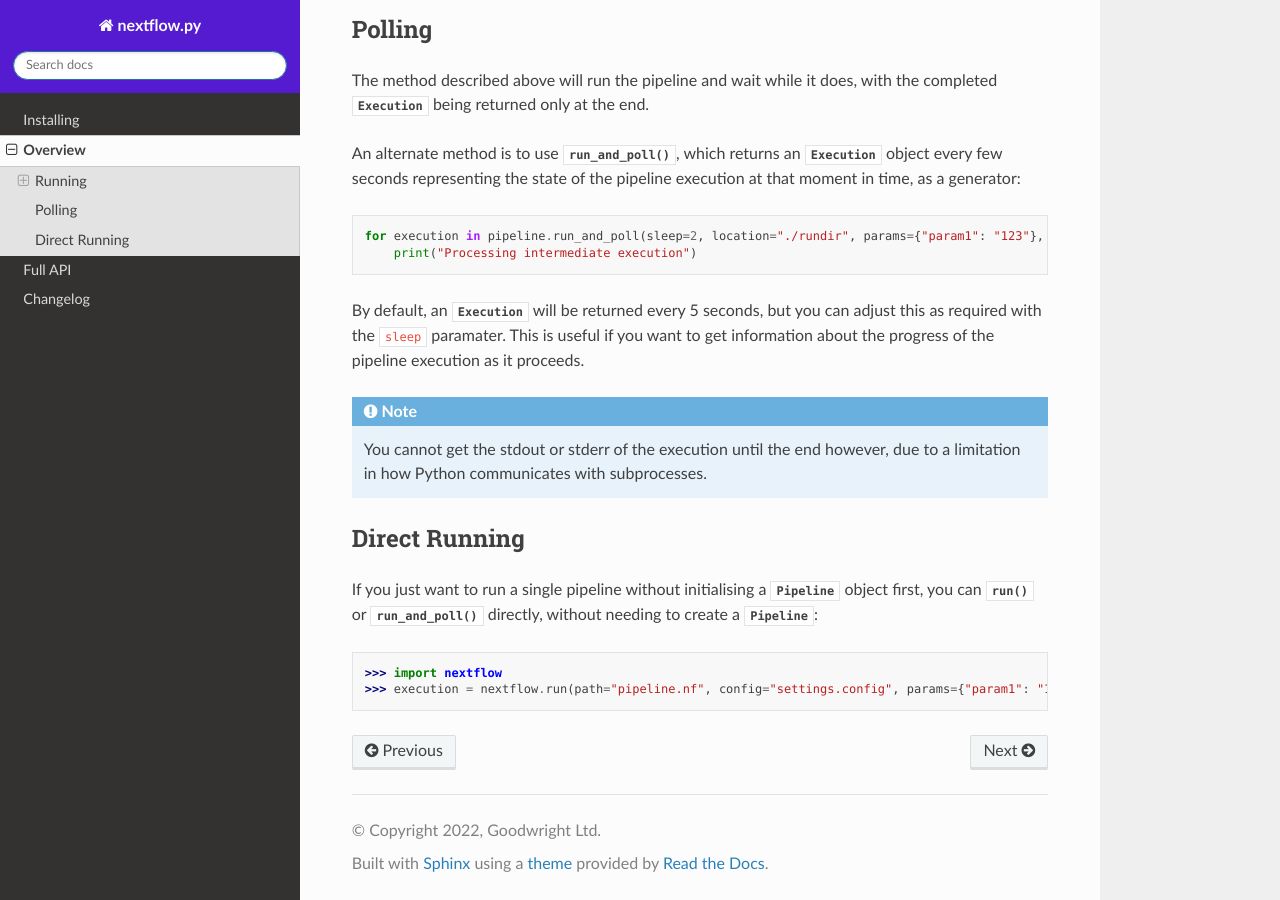
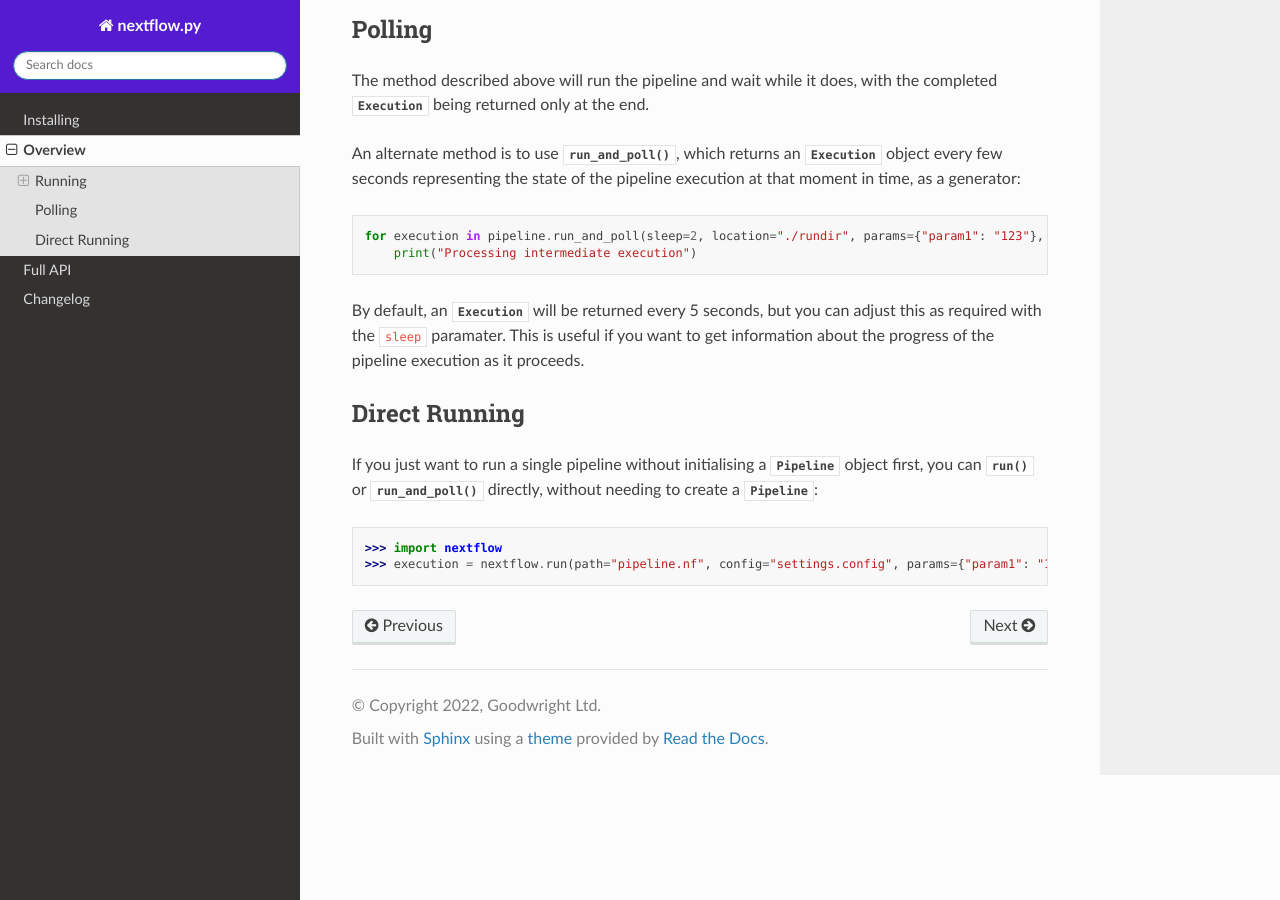
Before and after one commit to goodwright/nextflow.py, a Sphinx documentation site: the page built from docs/source/overview.rst, in a window 1280 px wide and 900 px high, scrolled down 1481 px. Built offline with Sphinx 7.4.7 and the Read the Docs theme 2.0.0, drawn with Linux system fonts in a browser that asks for light colours.

Commit message:
Update docs for 0.3.1

```diff
--- a/docs/source/overview.rst
+++ b/docs/source/overview.rst
@@ -97,10 +97,6 @@ can adjust this as required with the ``sleep`` paramater. This is useful if you
 want to get information about the progress of the pipeline execution as it
 proceeds.
 
-.. note::
-    You cannot get the stdout or stderr of the execution until the end however,
-    due to a limitation in how Python communicates with subprocesses.
-
 Direct Running
 ~~~~~~~~~~~~~~
 
```
Also changed, not shown: README.rst (+8 -0 lines), docs/source/changelog.rst (+8 -0 lines).
